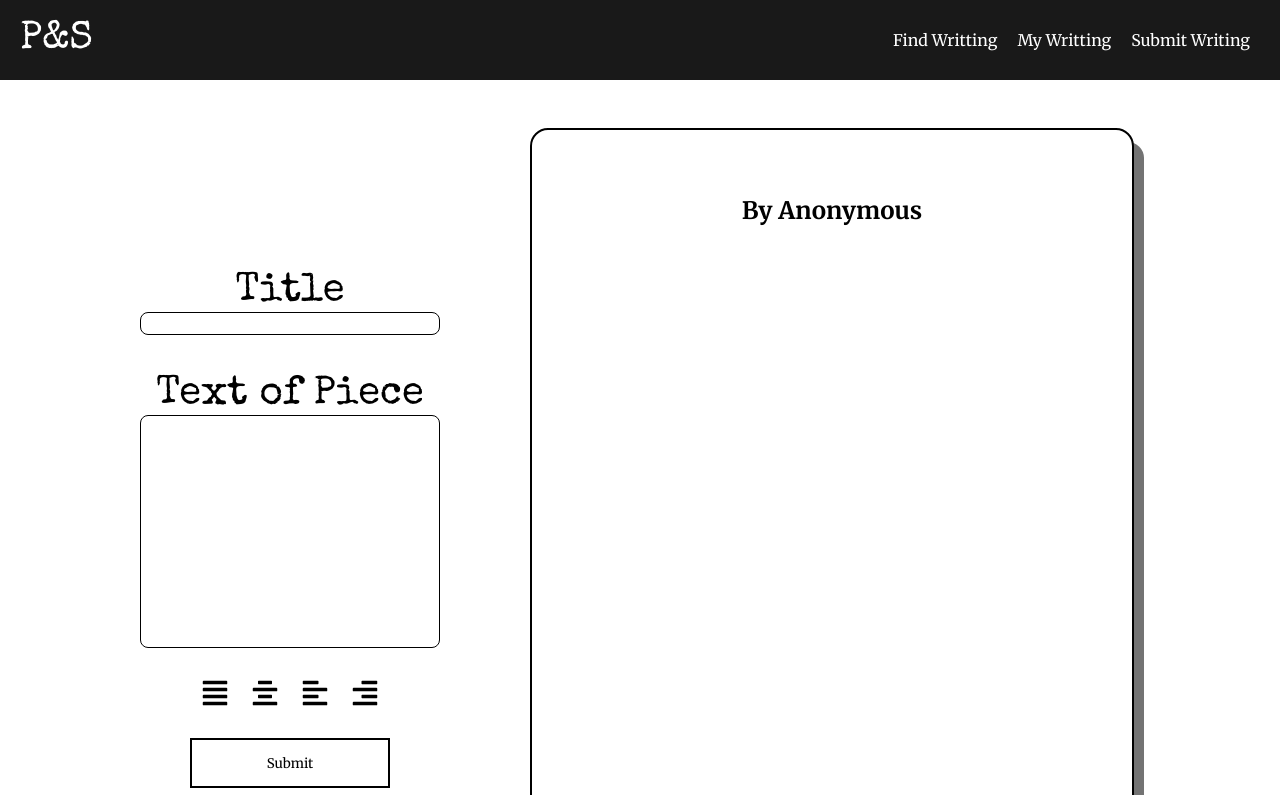
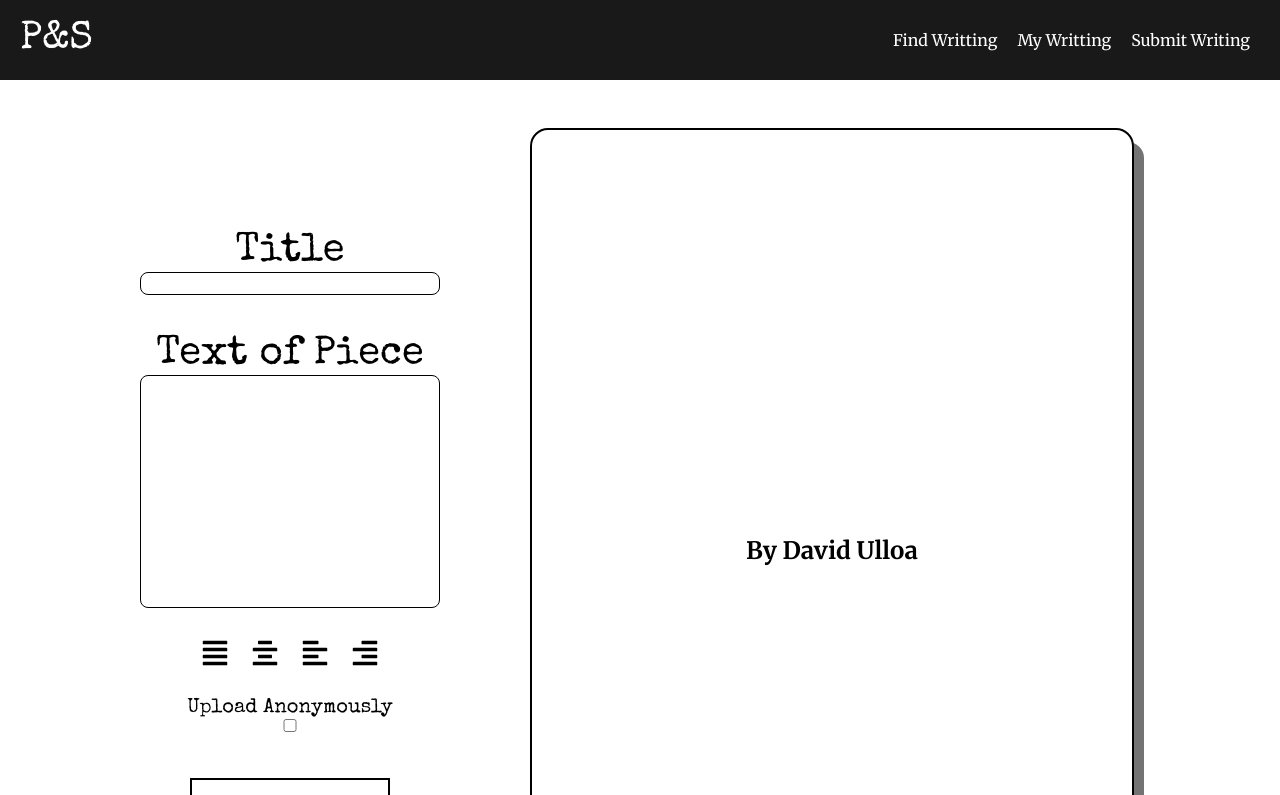
Before and after one commit to DavidUlloa6310/YourPapyrs, a React (Create React App) app in the folder client/: page /upload in a window 1280 px wide. Shown: the top 795 px of the page. Built offline with nearby package versions, Linux system fonts and the light colour scheme.

Commit message:
Added Anonymous Feature to UploadPage

```diff
--- a/client/package.json
+++ b/client/package.json
@@ -3,6 +3,7 @@
   "version": "0.1.0",
   "private": true,
   "dependencies": {
+    "@editorjs/editorjs": "^2.22.2",
     "@testing-library/jest-dom": "^5.14.1",
     "@testing-library/react": "^11.2.7",
     "@testing-library/user-event": "^12.8.3",
--- a/client/public/index.html
+++ b/client/public/index.html
@@ -58,5 +58,6 @@
       To begin the development, run `npm start` or `yarn start`.
       To create a production bundle, use `npm run build` or `yarn build`.
     -->
+    <script src="https://cdn.jsdelivr.net/npm/@editorjs/editorjs@latest"></script>
   </body>
 </html>
--- a/client/src/Components/UploadPage/UploadForm.jsx
+++ b/client/src/Components/UploadPage/UploadForm.jsx
@@ -113,6 +113,12 @@ function UploadForm(props) {
           }`}
         />
       </div>
+      <div className={`${styles["input-div"]} ${styles["checkbox-input"]}`}>
+        <label>
+          Upload Anonymously
+          <input type="checkbox" onClick={props.toggleAnon} />
+        </label>
+      </div>
       <div className={styles["input-div"]}>
         <button className={styles["button"]} type="submit">
           Submit
--- a/client/src/Components/UploadPage/UploadForm.module.css
+++ b/client/src/Components/UploadPage/UploadForm.module.css
@@ -67,3 +67,12 @@
   width: 100vw;
   text-align: center;
 }
+
+.checkbox-input {
+  display: flex;
+  flex-direction: row;
+}
+
+.checkbox-input label {
+  font-size: 0.5em;
+}
--- a/client/src/Components/UploadPage/UploadPage.jsx
+++ b/client/src/Components/UploadPage/UploadPage.jsx
@@ -12,7 +12,7 @@ function UploadPage(props) {
   }
   const [title, setTitle] = useState("");
   const [content, setContent] = useState("");
-  const [author, setAuthor] = useState("Anonymous");
+  const [isAnon, setIsAnon] = useState(false);
 
   const [textStyles, setTextStyles] = useState({});
 
@@ -29,6 +29,10 @@ function UploadPage(props) {
     console.log(textStyles);
   }
 
+  function anonHandler(event) {
+    setIsAnon((prevState) => !prevState);
+  }
+
   return (
     <section className={styles["page"]}>
       <UploadForm
@@ -38,11 +42,12 @@ function UploadPage(props) {
         updateStyles={updateStyles}
         content={content}
         title={title}
+        toggleAnon={anonHandler}
       ></UploadForm>
       <Card className={styles["card"]}>
         <Piece
           content={content}
-          author={author}
+          author={isAnon ? "Anonymous" : "David Ulloa"}
           title={title}
           textStyle={textStyles}
         ></Piece>
--- a/client/src/Components/UploadPage/UploadPage.module.css
+++ b/client/src/Components/UploadPage/UploadPage.module.css
@@ -16,6 +16,10 @@
   min-height: 800px;
   width: 600px;
   text-overflow: clip;
+
+  display: flex;
+  flex-direction: column;
+  justify-content: center;
 }
 
 @media screen and (max-width: 1024px) {
```
Also changed, not shown: client/src/Components/ProfilePage/ProfilePage.jsx (added, +7 -0 lines), client/src/Components/ProfilePage/ProfilePage.module.css (added), 1 other file (tests, documents, lock files or other folders).
